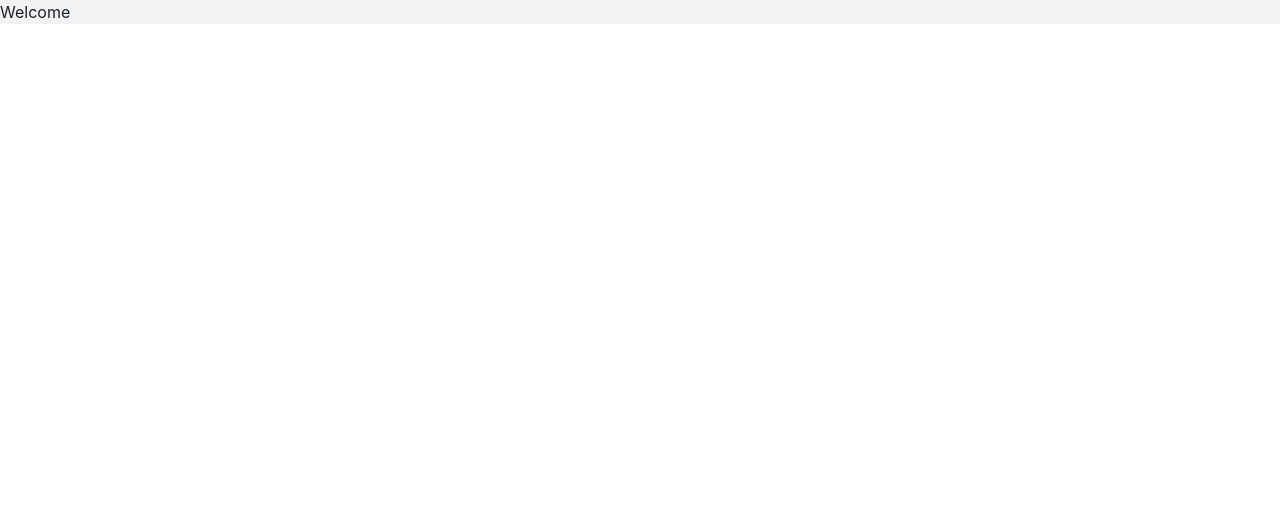
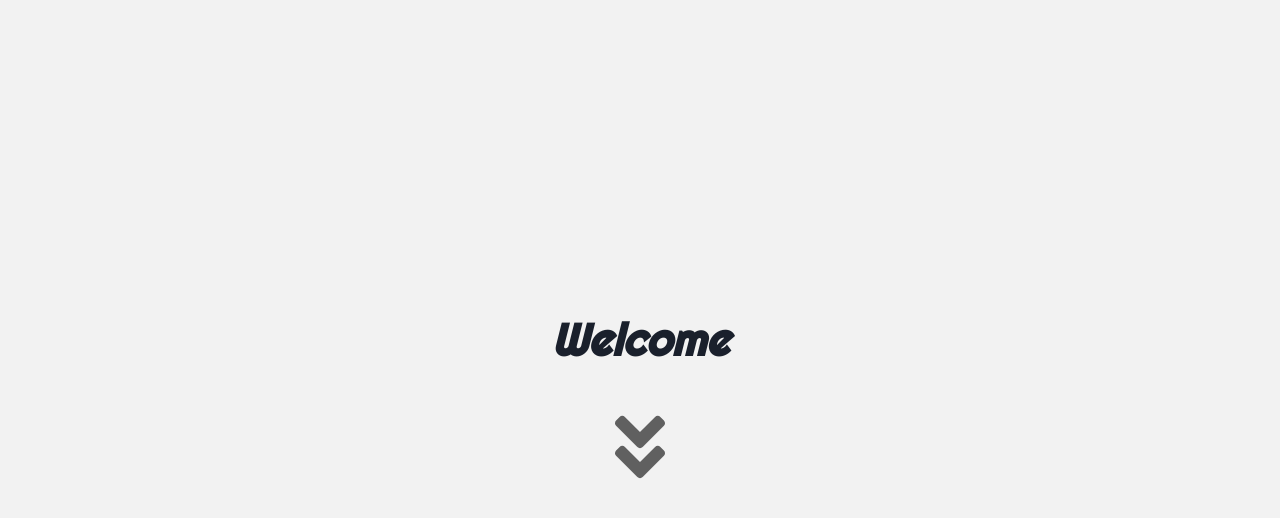
Before and after one commit to kanoi-y/naoki-fukuyori, a React (Create React App) app: page / in a window 1280 px wide. Shown: the top 518 px of the page. Built offline with nearby package versions, Linux system fonts and the light colour scheme.

Commit message:
TopViewのUIを作成

```diff
--- a/package.json
+++ b/package.json
@@ -6,6 +6,7 @@
     "@chakra-ui/react": "^1.6.7",
     "@emotion/react": "^11.4.1",
     "@emotion/styled": "^11.3.0",
+    "@fontsource/righteous": "^4.5.0",
     "@testing-library/jest-dom": "^5.14.1",
     "@testing-library/react": "^11.2.7",
     "@testing-library/user-event": "^12.8.3",
--- a/src/App.tsx
+++ b/src/App.tsx
@@ -1,12 +1,16 @@
 import { Box, ChakraProvider } from "@chakra-ui/react";
+import { TopView } from "components/organisms/TopView";
 
-import "./App.css";
-import { TopView } from "./components/organisms/TopView";
+// const theme = extendTheme({
+//   fonts: {
+//     heading: "righteous",
+//   },
+// });
 
 function App() {
   return (
     <ChakraProvider>
-      <Box bg="#f2f2f2">
+      <Box bg="#f2f2f2" w="100%" h="100vh">
         <TopView />
       </Box>
     </ChakraProvider>
--- a/src/components/organisms/TopView.tsx
+++ b/src/components/organisms/TopView.tsx
@@ -1,11 +1,28 @@
-import { Text } from "@chakra-ui/layout";
-import { Flex } from "@chakra-ui/react";
+import { Heading } from "@chakra-ui/layout";
+import { Flex, Image } from "@chakra-ui/react";
+import "@fontsource/righteous";
+import AngleDoubleDown from "images/angle-double-down-solid.svg";
 import { memo, VFC } from "react";
 
 export const TopView: VFC = memo(() => {
   return (
-    <Flex>
-      <Text>Welcome</Text>
+    <Flex
+      w="100%"
+      h="100%"
+      direction="column"
+      alignItems="center"
+      justifyContent="center"
+    >
+      <Heading
+        fontSize="45px"
+        fontWeight="bold"
+        fontStyle="italic"
+        mb="40px"
+        style={{ fontFamily: "Righteous" }}
+      >
+        Welcome
+      </Heading>
+      <Image src={AngleDoubleDown} w="50px" opacity="0.6" />
     </Flex>
   );
 });
--- a/tsconfig.json
+++ b/tsconfig.json
@@ -18,7 +18,8 @@
     "resolveJsonModule": true,
     "isolatedModules": true,
     "noEmit": true,
-    "jsx": "react-jsx"
+    "jsx": "react-jsx",
+    "baseUrl": "src"
   },
   "include": [
     "src"
```
Also changed, not shown: src/images/angle-double-down-solid.svg (added), 1 other file (tests, documents, lock files or other folders).
